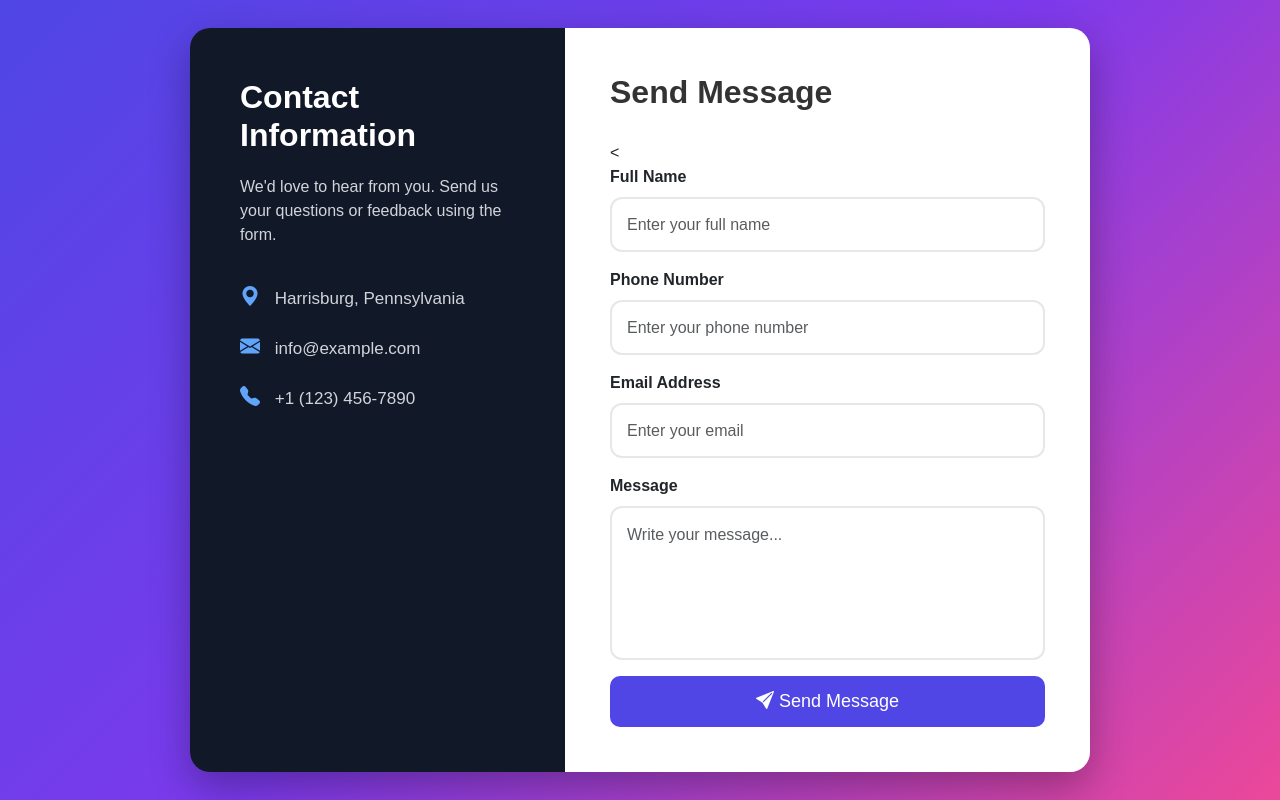
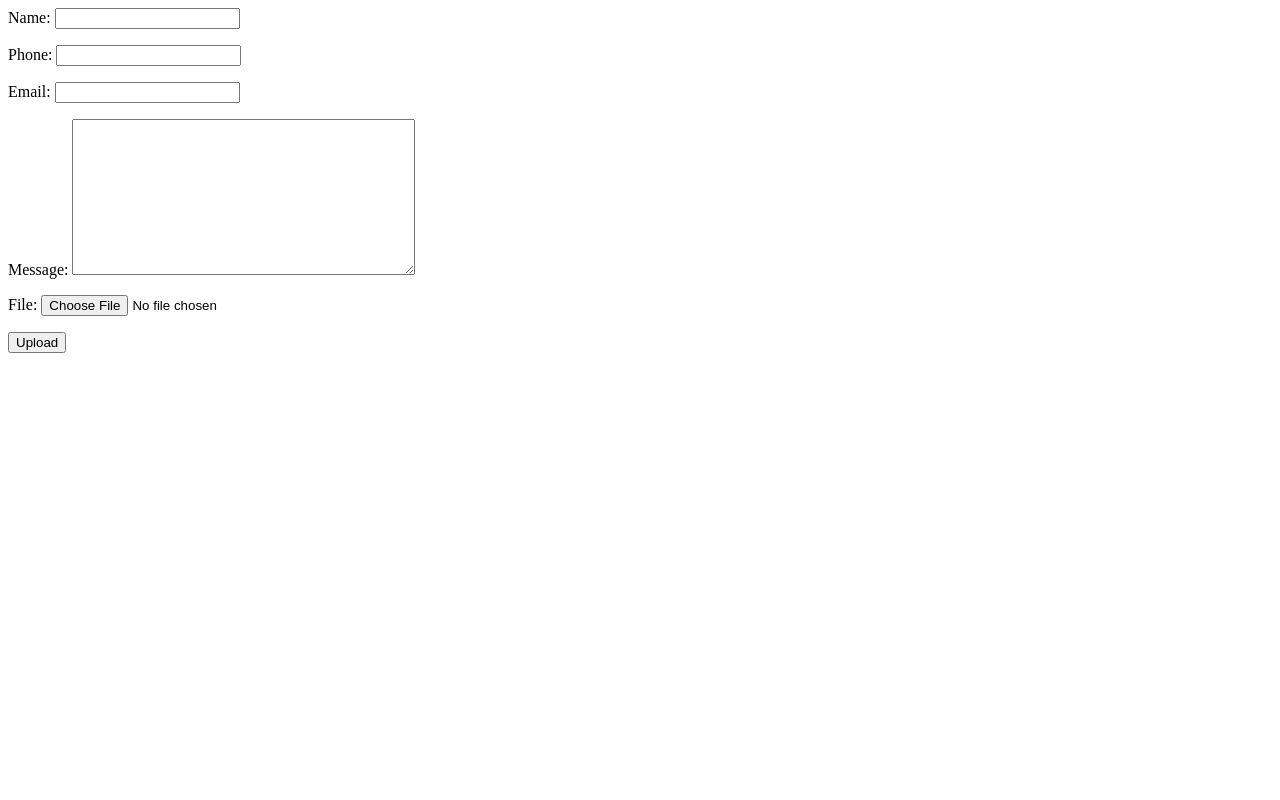
Before and after one commit to Rushi6767/fullstack-commerce-platform, a Django app: template 1django/core/templates/contact.html in a window 1280 px wide. Run offline with Django 5.2, Linux system fonts and the light colour scheme; the template is opened without the code that fills it: values that come from a table or form of the project are taken from there, others are empty; parts of the project's set-up code (start-up, migrations or seed data) failed here and were passed over.

Commit message:
Add File uploader

```diff
--- a/1django/core/forms.py
+++ b/1django/core/forms.py
@@ -6,7 +6,7 @@ from .models import Contact
 class ContactForm(forms.ModelForm):
     class Meta:
         model = Contact
-        fields = ['name', 'phone', 'email', 'message']
+        fields = ['name', 'phone', 'email', 'message', 'file']
 
 
 class RegisterForm(UserCreationForm):
--- a/1django/core/models.py
+++ b/1django/core/models.py
@@ -77,6 +77,13 @@ class Contact(models.Model):
     phone = models.CharField(max_length=15)
     email = models.EmailField()
     message = models.TextField()
+
+    file = models.FileField(
+        upload_to='uploads/',
+        blank=True,
+        null=True
+    )
+
     created_at = models.DateTimeField(auto_now_add=True)
 
     def __str__(self):
--- a/1django/core/templates/contact.html
+++ b/1django/core/templates/contact.html
@@ -1,248 +1,11 @@
-<!DOCTYPE html>
-<html lang="en">
-<head>
-    <meta charset="UTF-8">
-    <meta name="viewport" content="width=device-width, initial-scale=1.0">
-    <title>Contact Us</title>
+<form method="POST" enctype="multipart/form-data">
 
-    <!-- Bootstrap -->
-    <link href="https://cdn.jsdelivr.net/npm/bootstrap@5.3.3/dist/css/bootstrap.min.css" rel="stylesheet">
+    {% csrf_token %}
 
-    <!-- Bootstrap Icons -->
-    <link href="https://cdn.jsdelivr.net/npm/bootstrap-icons@1.11.3/font/bootstrap-icons.css" rel="stylesheet">
+    {{ form.as_p }}
 
-    <style>
+    <button type="submit">
+        Upload
+    </button>
 
-        body{
-            background:linear-gradient(135deg,#4F46E5,#7C3AED,#EC4899);
-            min-height:100vh;
-            display:flex;
-            justify-content:center;
-            align-items:center;
-            font-family:Arial,Helvetica,sans-serif;
-        }
-
-        .contact-card{
-            width:900px;
-            background:rgba(255,255,255,.12);
-            backdrop-filter:blur(15px);
-            border-radius:20px;
-            overflow:hidden;
-            box-shadow:0 15px 40px rgba(0,0,0,.3);
-        }
-
-        .left-side{
-            background:#111827;
-            color:white;
-            padding:50px;
-            height:100%;
-        }
-
-        .left-side h2{
-            font-weight:bold;
-            margin-bottom:20px;
-        }
-
-        .left-side p{
-            color:#d1d5db;
-        }
-
-        .contact-info{
-            margin-top:35px;
-        }
-
-        .contact-info p{
-            margin-bottom:20px;
-            font-size:17px;
-        }
-
-        .contact-info i{
-            color:#60A5FA;
-            margin-right:10px;
-            font-size:20px;
-        }
-
-        .right-side{
-            background:white;
-            padding:45px;
-        }
-
-        .right-side h2{
-            font-weight:bold;
-            color:#333;
-            margin-bottom:30px;
-        }
-
-        .form-control{
-            border-radius:10px;
-            padding:12px;
-        }
-
-        textarea{
-            resize:none;
-        }
-
-        .btn-send{
-            background:#4F46E5;
-            color:white;
-            width:100%;
-            padding:12px;
-            border:none;
-            border-radius:10px;
-            font-size:18px;
-            transition:.3s;
-        }
-        .custom-input{
-            height:55px;
-            border-radius:12px;
-            border:2px solid #e5e7eb;
-            padding:15px;
-            font-size:16px;
-            transition:.3s;
-            box-shadow:none;
-        }
-
-        .custom-input:focus{
-            border-color:#4F46E5;
-            box-shadow:0 0 0 .25rem rgba(79,70,229,.15);
-        }
-
-        textarea.custom-input{
-            height:auto;
-        }
-
-        .btn-send:hover{
-            background:#3730A3;
-            transform:translateY(-2px);
-        }
-
-        @media(max-width:768px){
-
-            .contact-card{
-                width:95%;
-            }
-
-            .left-side{
-                display:none;
-            }
-
-        }
-
-    </style>
-
-</head>
-
-<body>
-
-<div class="contact-card">
-
-    <div class="row g-0">
-
-        <!-- Left Side -->
-
-        <div class="col-md-5">
-
-            <div class="left-side">
-
-                <h2>Contact Information</h2>
-
-                <p>
-                    We'd love to hear from you.
-                    Send us your questions or feedback using the form.
-                </p>
-
-                <div class="contact-info">
-
-                    <p>
-                        <i class="bi bi-geo-alt-fill"></i>
-                        Harrisburg, Pennsylvania
-                    </p>
-
-                    <p>
-                        <i class="bi bi-envelope-fill"></i>
-                        info@example.com
-                    </p>
-
-                    <p>
-                        <i class="bi bi-telephone-fill"></i>
-                        +1 (123) 456-7890
-                    </p>
-
-                </div>
-
-            </div>
-
-        </div>
-
-        <!-- Right Side -->
-
-        <div class="col-md-7">
-
-            <div class="right-side">
-
-                <h2>Send Message</h2>
-
-                <form method="POST">
-
-                    {% csrf_token %}
-
-                    <<div class="mb-3">
-    <label class="form-label fw-semibold">Full Name</label>
-    <input
-        type="text"
-        name="name"
-        class="form-control custom-input"
-        placeholder="Enter your full name"
-        required>
-</div>
-
-<div class="mb-3">
-    <label class="form-label fw-semibold">Phone Number</label>
-    <input
-        type="text"
-        name="phone"
-        class="form-control custom-input"
-        placeholder="Enter your phone number"
-        required>
-</div>
-
-<div class="mb-3">
-    <label class="form-label fw-semibold">Email Address</label>
-    <input
-        type="email"
-        name="email"
-        class="form-control custom-input"
-        placeholder="Enter your email"
-        required>
-</div>
-
-<div class="mb-3">
-    <label class="form-label fw-semibold">Message</label>
-    <textarea
-        name="message"
-        rows="5"
-        class="form-control custom-input"
-        placeholder="Write your message..."
-        required></textarea>
-</div>
-
-                    <button class="btn-send">
-
-                        <i class="bi bi-send-fill"></i>
-
-                        Send Message
-
-                    </button>
-
-                </form>
-
-            </div>
-
-        </div>
-
-    </div>
-
-</div>
-
-</body>
-</html>
+</form>
--- a/1django/core/urls.py
+++ b/1django/core/urls.py
@@ -21,7 +21,6 @@ from .views import (
     LoginView,
     LogoutView
 )
-from .views import register, user_login, user_logout
 from .orm_playground import ORMPlaygroundView
 
 
--- a/1django/core/views.py
+++ b/1django/core/views.py
@@ -25,7 +25,10 @@ class ContactCreateView(View):
         return render(request, 'contact.html', {'form': form})
 
     def post(self, request):
-        form = ContactForm(request.POST)
+        form = ContactForm(
+            request.POST,
+            request.FILES
+        )
 
         if form.is_valid():
             form.save()
--- a/1django/myproject/settings.py
+++ b/1django/myproject/settings.py
@@ -124,3 +124,6 @@ STATIC_URL = 'static/'
 # https://docs.djangoproject.com/en/5.2/ref/settings/#default-auto-field
 
 DEFAULT_AUTO_FIELD = 'django.db.models.BigAutoField'
+
+MEDIA_URL = "/media/"
+MEDIA_ROOT = BASE_DIR / "media"
--- a/1django/myproject/urls.py
+++ b/1django/myproject/urls.py
@@ -16,9 +16,16 @@ Including another URLconf
 """
 from django.contrib import admin
 from django.urls import path, include
+from django.conf import settings
+from django.conf.urls.static import static
 
 urlpatterns = [
     path('admin/', admin.site.urls),
     path('api/', include('core.urls')),
 
 ]
+if settings.DEBUG:
+    urlpatterns += static(
+        settings.MEDIA_URL,
+        document_root=settings.MEDIA_ROOT
+    )
```
Also changed, not shown: 1django/core/templates/contact_list.html (+13 -0 lines).
